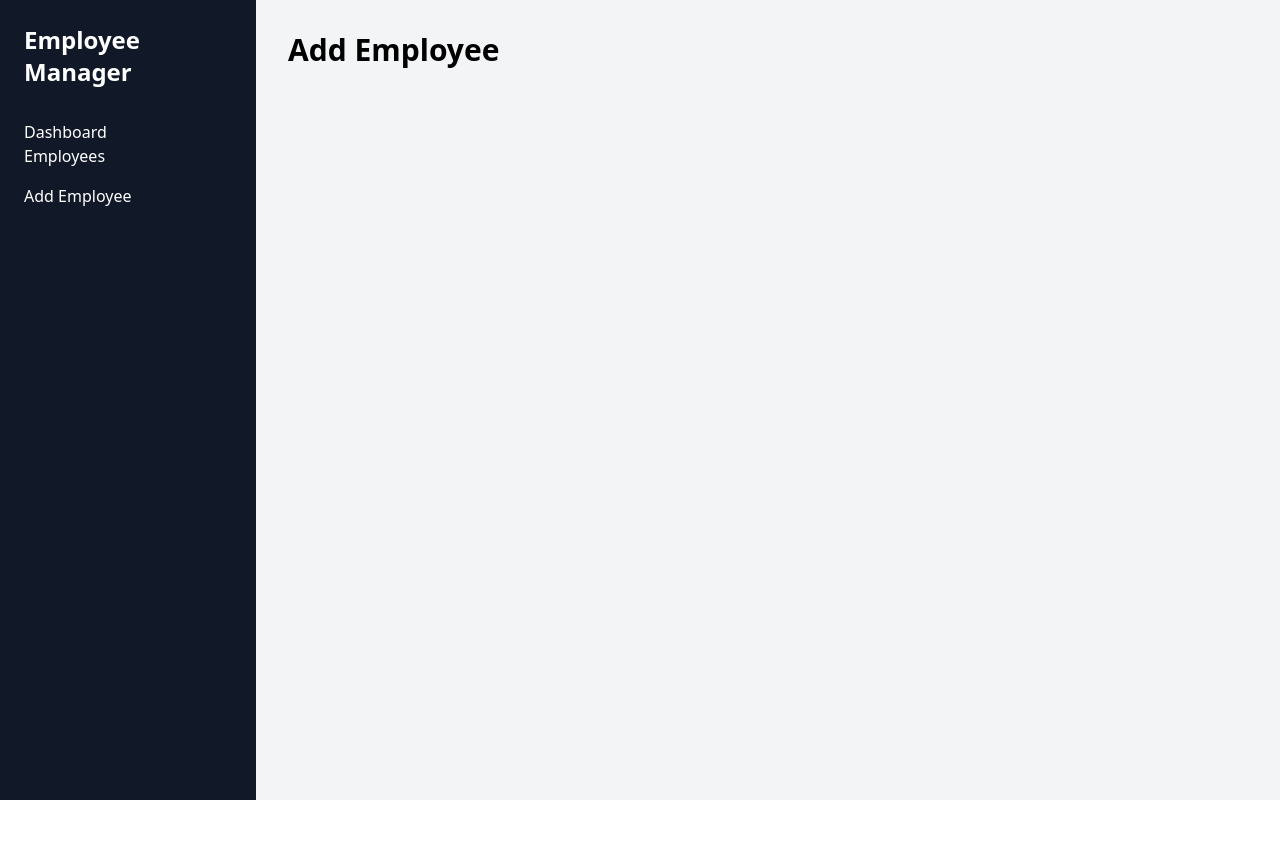
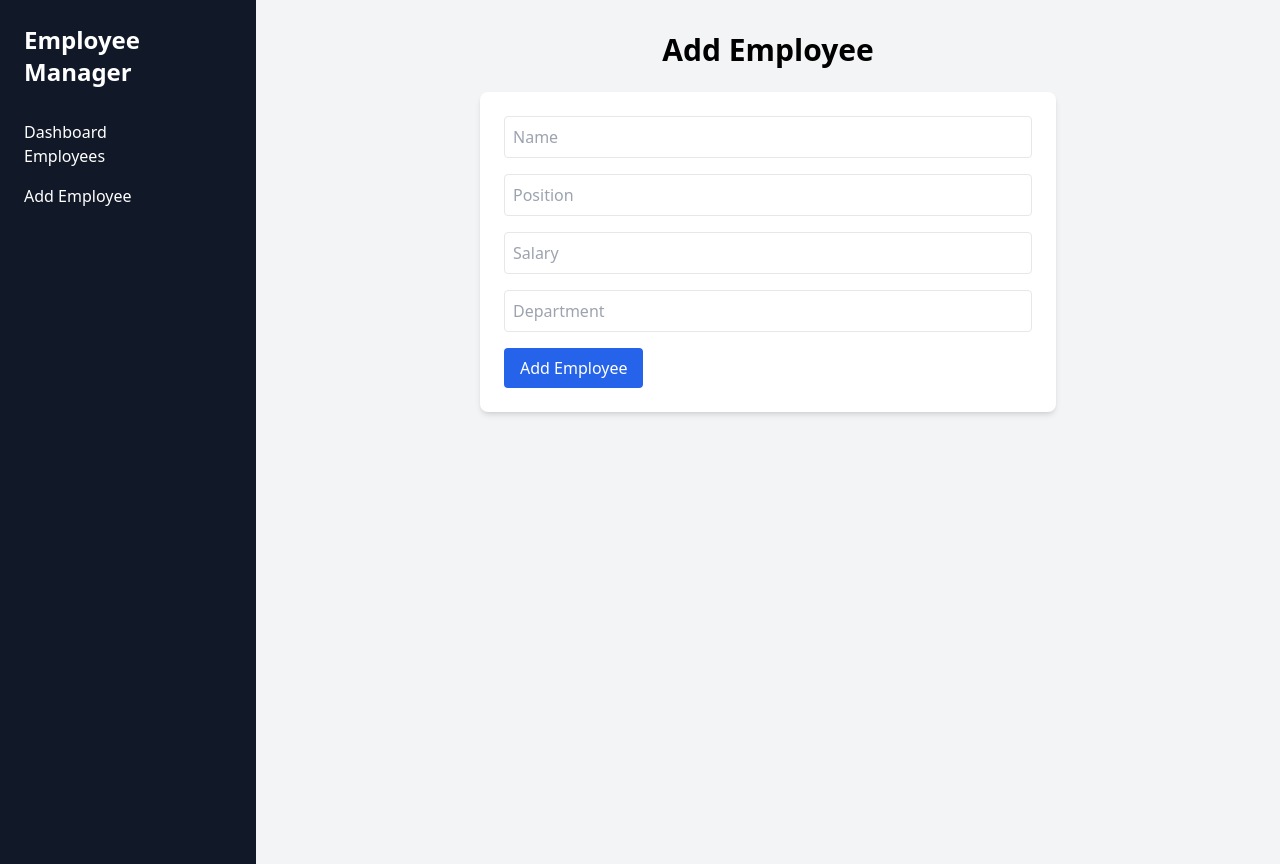
Before and after one commit to noambrihun/FrontEnd-employees, a React (Vite) app: page /add in a window 1280 px wide. Before the commit the page ends 800 px from the top, so only its background shows below. Built offline with nearby package versions, Linux system fonts and the light colour scheme.

Commit message:
add employee form connected to backend

```diff
--- a/package.json
+++ b/package.json
@@ -10,6 +10,7 @@
     "preview": "vite preview"
   },
   "dependencies": {
+    "axios": "^1.15.2",
     "react": "^19.2.5",
     "react-dom": "^19.2.5",
     "react-router-dom": "^7.14.2"
--- a/src/pages/AddEmployeePage.tsx
+++ b/src/pages/AddEmployeePage.tsx
@@ -1,7 +1,42 @@
+import { useState } from "react";
+import axios from "axios";
+
 function AddEmployeePage() {
+    const [name, setName] = useState("");
+    const [position, setPosition] = useState("");
+    const [salary, setSalary] = useState("");
+    const [department, setDepartment] = useState("");
+
+    const handleSubmit = async (e: React.FormEvent) => {
+        e.preventDefault();
+
+      try {
+        const response = await axios.post("http://localhost:3000/api/employees", {
+          name,
+          position,
+          salary,
+          department,
+        });
+        console.log(response.data);
+      } catch (error) {
+      };
+      setName("");
+      setPosition("");
+      setSalary("");
+      setDepartment("");
+      alert("Employee added successfully");
+    }
+
     return (
-        <div>
-            <h1 className="text-3xl font-bold">Add Employee</h1>
+        <div className="flex flex-col items-center  h-screen">
+            <h1 className="text-3xl font-bold mb-6">Add Employee</h1>
+            <form className="bg-white p-6 rounded-lg shadow-md max-w-xl space-y-4" onSubmit={handleSubmit}>
+                <input type="text" placeholder="Name" className="w-full border p-2 rounded" value={name} onChange={(e) => setName(e.target.value)} />
+                <input type="text" placeholder="Position" className="w-full border p-2 rounded" value={position} onChange={(e) => setPosition(e.target.value)} />
+                <input type="number" placeholder="Salary" className="w-full border p-2 rounded" value={salary} onChange={(e) => setSalary(e.target.value)} />
+                <input type="text" placeholder="Department" className="w-full border p-2 rounded" value={department} onChange={(e) => setDepartment(e.target.value)} />
+                <button type="submit" className="bg-blue-600 text-white px-4 py-2 rounded">Add Employee</button>
+            </form>
         </div>
     );
   }
```
Also changed, not shown: 1 other file (tests, documents, lock files or other folders).
